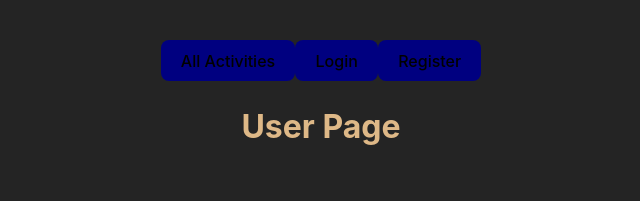
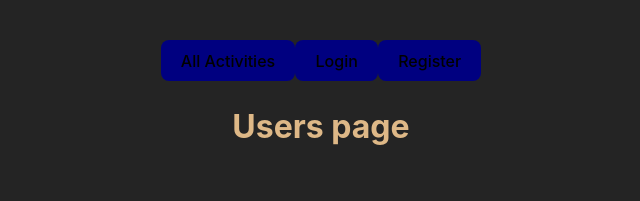
Before and after one commit to Fullstack-Group-2/Activiocity, a React (Vite) app: page /Users in a window 1280 px wide. Shown: the top 201 px of the page, without its empty margins (319-959 px from the left). Built offline with nearby package versions, Linux system fonts and the light colour scheme.

Commit message:
logged in users and admin can log out and return to home screen

```diff
--- a/src/client/components/Navbar.jsx
+++ b/src/client/components/Navbar.jsx
@@ -1,7 +1,13 @@
 import React, { useState } from "react";
-import { Link } from "react-router-dom";
+import { Link, useNavigate } from "react-router-dom";
 
 const Navbar = ({ token }) => {
+  // const navigate = useNavigate();
+  // function handleLogout() {
+  //   window.localStorage.removeItem("TOKEN");
+  //   setToken("");
+  //   navigate("/");
+  // }
   return (
     <>
       {token.token === "main" ? (
@@ -24,6 +30,9 @@ const Navbar = ({ token }) => {
           </Link>
           <Link to="/">
             <button>All Activities</button>
+            <div>
+            <button onClick>Logout</button>
+          </div>
           </Link>
           <Link>
             <button>Add Activity</button>
@@ -40,11 +49,13 @@ const Navbar = ({ token }) => {
           <div>
             <h2>Welcome User</h2>
             <Link to="/">
+              <div>
+               <button onClick>Logout</button>
+              </div>
               <button>All Activities</button>
             </Link>
             <Link to="/reviews">
               <button>All My Reviews/Comments</button>
-
             </Link>
           </div>
           <div>
--- a/src/client/components/Users.jsx
+++ b/src/client/components/Users.jsx
@@ -1,8 +1,9 @@
 import React from "react";
+import AllActivities from "./AllActivities";
 
 const Users = () => {
     return (
-        <h1>User Page</h1>
+        <h1>Users page</h1>
     );
 }
 export default Users;
```
